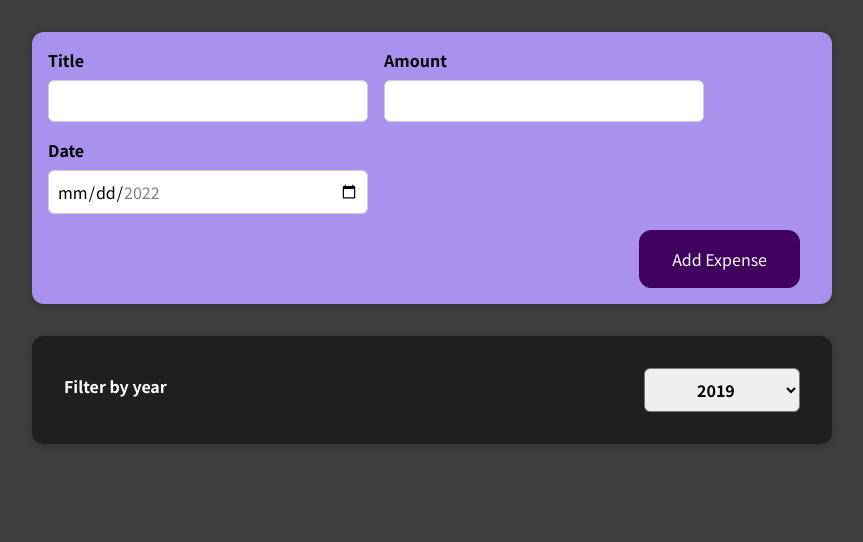
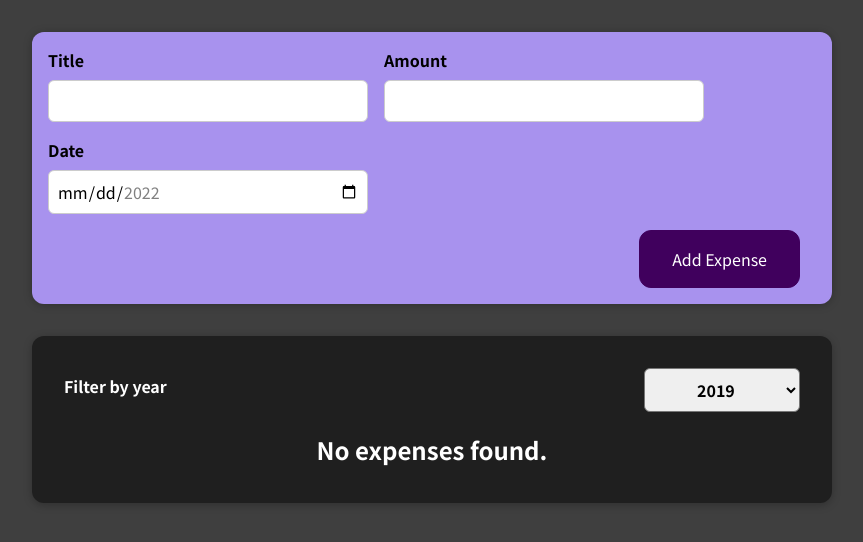
Before and after one commit to reylibutan/lvlup-react, a React (Create React App) app: page / in a window 1280 px wide. Shown: the top 542 px of the page, without its empty margins (208-1071 px from the left). Built offline with nearby package versions, Linux system fonts and the light colour scheme.

Commit message:
add conditional rendering

```diff
--- a/src/components/Expense/ExpenseItem.js
+++ b/src/components/Expense/ExpenseItem.js
@@ -5,6 +5,7 @@
 
 const ExpenseItem = (props) => {
   return (
+    <li>
       <Card className="expense-item">
         <ExpenseDate date={props.date} />
         <div className="expense-item__description">
@@ -12,6 +13,7 @@
           <div className="expense-item__price">{props.amount}</div>
         </div>
       </Card>
+    </li>
   );
 };
 
--- /dev/null
+++ b/src/components/Expense/ExpenseList.css
@@ -0,0 +1,9 @@
+.expenses-list {
+  list-style: none;
+  padding: 0;
+}
+
+.expenses-list__fallback {
+  color: white;
+  text-align: center;
+}
--- /dev/null
+++ b/src/components/Expense/ExpenseList.js
@@ -0,0 +1,25 @@
+import React from "react";
+import ExpenseItem from "./ExpenseItem";
+import "./ExpenseList.css";
+
+function ExpenseList(props) {
+  let content = <h2 className="expenses-list__fallback">No expenses found.</h2>;
+  if (props.items.length > 0) {
+    content = (
+      <ul className="expenses-list">
+        {props.items.map((item) => (
+          <ExpenseItem
+            key={item.id}
+            title={item.title}
+            amount={item.amount}
+            date={item.date}
+          />
+        ))}
+      </ul>
+    );
+  }
+
+  return content;
+}
+
+export default ExpenseList;
--- a/src/components/Expense/Expenses.js
+++ b/src/components/Expense/Expenses.js
@@ -1,8 +1,8 @@
 import React, { useState } from "react";
 import Card from "../Common/Card";
 import ExpensesFilter from "./ExpensesFilter";
-import ExpenseItem from "./ExpenseItem";
 import "./Expenses.css";
+import ExpenseList from "./ExpenseList";
 
 const Expenses = (props) => {
   const [selectedYear, setSelectedYear] = useState("2019");
@@ -20,15 +20,7 @@
         selectedYear={selectedYear}
         onExpenseFilterChange={onChangeFilterHandler}
       />
-
-      {filteredExpenses.map((item) => (
-        <ExpenseItem
-          key={item.id}
-          title={item.title}
-          amount={item.amount}
-          date={item.date}
-        />
-      ))}
+      <ExpenseList items={filteredExpenses} />
     </Card>
   );
 };
```
Lines whose indentation alone changed are shown as unchanged.
